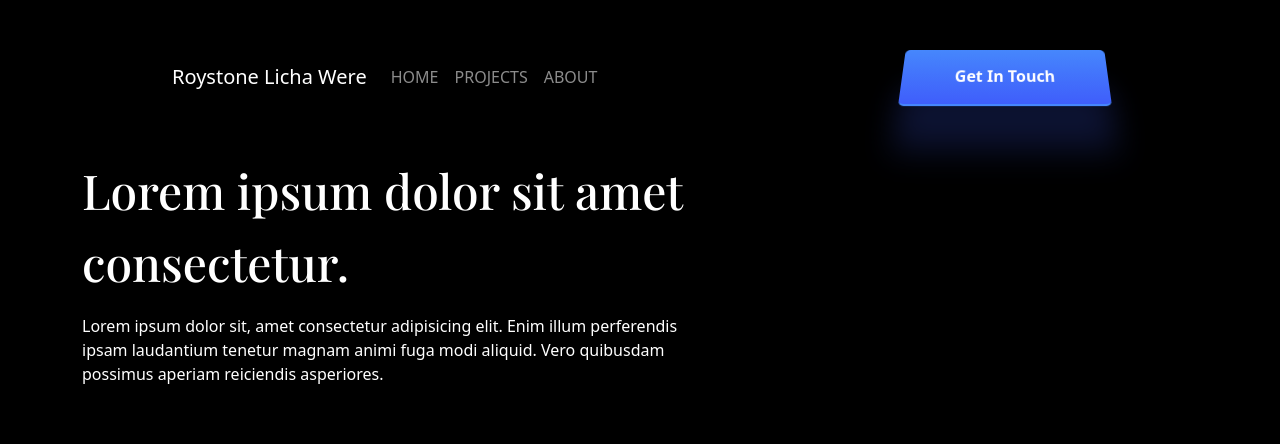
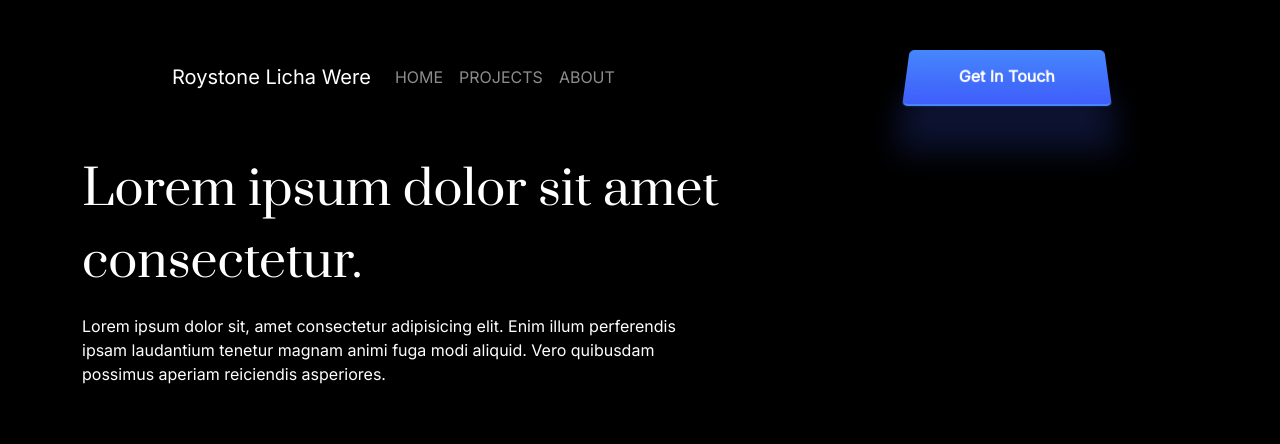
Before and after one commit to Roystone-Were/Codwell_porfolio_challenge, a plain HTML site: page index.html in a window 1280 px wide. Shown: the top 444 px of the page. Drawn offline with nearby package versions, Linux system fonts and the light colour scheme.

Commit message:
third commit

```diff
--- a/index.html
+++ b/index.html
@@ -88,13 +88,13 @@
     <div class="row">
         <div class="col-lg-6 col-md-12">
             <img src="images/Spense.png" alt="" class="project_image">
-            <h2>Lorem, ipsum.</h2>
+            <h2> <a href="#"> Lorem, ipsum.</a></h2>
             <p>Lorem ipsum dolor sit amet consectetur, adipisicing elit. Corrupti aspernatur nostrum, eaque iusto, molestiae et voluptatem corporis id quas vitae non nesciunt quidem consectetur sit reprehenderit, facere vel. Alias, ab?</p>
         </div>
 
         <div class="col-lg-6 col-md-12">
             <img src="images/YelpCamp.png" alt="" class="project_image">
-            <h2>Lorem, ipsum.</h2>
+            <h2> <a href="#"> Lorem, ipsum.</a></h2>
             <p>Lorem ipsum dolor sit amet consectetur, adipisicing elit. Corrupti aspernatur nostrum, eaque iusto, molestiae et voluptatem corporis id quas vitae non nesciunt quidem consectetur sit reprehenderit, facere vel. Alias, ab?</p>
         </div>
     </div>
--- a/styles.css
+++ b/styles.css
@@ -1,5 +1,4 @@
-@import url('https://fonts.googleapis.com/css2?family=Fredoka&family=Montserrat&family=Playfair+Display:wght@500&display=swap');
-
+@import url('https://fonts.googleapis.com/css2?family=Inter&family=Prata&display=swap');
 *{
     margin: 0;
     padding: 0;
@@ -14,7 +13,9 @@ html,body{
     padding: 0;
     overflow-x: hidden;
 }
-
+body{
+    font-family: 'Inter', sans-serif;
+}
 /* NAVIGATION BAR */
 
 .navbar{
@@ -54,7 +55,10 @@ h5{
     padding: 20px 0 20px 0;
     bottom: -60px;
     font-size: small;
+}
 
+a{
+    text-decoration: none;
 }
 
 /* icons */
@@ -99,7 +103,7 @@ h5{
    }
 
 /* Group Styles */
-.main_paragraph, .minor_paragraph, h2, p,h5, .navbar,.about_title, .contact_title{
+.main_paragraph, .minor_paragraph, h2,a, p,h5, .navbar,.about_title, .contact_title{
     color: #fff;
 }
 
@@ -112,7 +116,7 @@ h5{
 }
 
 .main_paragraph,h2{
-    font-family: 'Playfair Display', serif;
+    font-family: 'Prata', serif;
 }
 
 .navbar,.contact_section,.project_section,.first_section{
```
